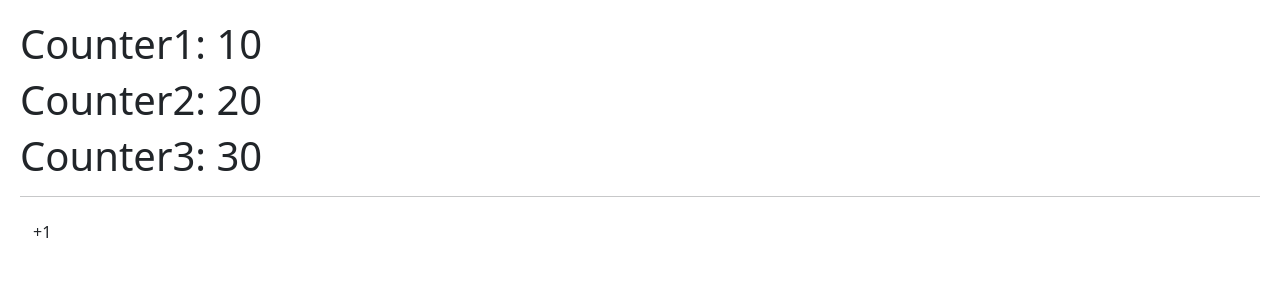
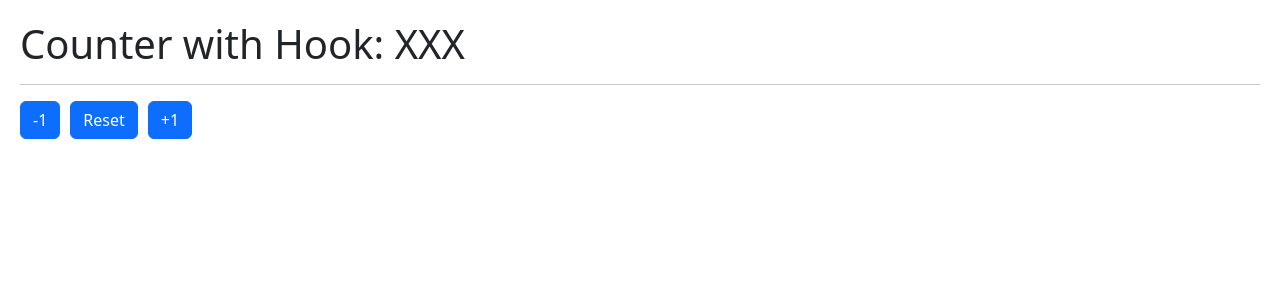
Before and after one commit to abrilBjarano/Hooks, a React (Vite) app: page / in a window 1280 px wide. Shown: the top 300 px of the page. Built offline with nearby package versions, Linux system fonts and the light colour scheme.

Commit message:
Created CounterWithCustomHookCounterWithCustomHook and implemented to main

```diff
--- /dev/null
+++ b/src/01-useState/CounterWithCustomHook.jsx
@@ -0,0 +1,12 @@
+export const CounterWithCustomHook = () => {
+  return (
+    <>
+      <h1>Counter with Hook: XXX</h1>
+      <hr />
+
+      <button className="btn btn-primary">-1</button>
+      <button className="btn btn-primary">Reset</button>
+      <button className="btn btn-primary">+1</button>
+    </>
+  )
+}
--- a/src/main.jsx
+++ b/src/main.jsx
@@ -2,12 +2,10 @@
 import ReactDOM from 'react-dom/client';
 
 import './index.css';
-import { CounterApp } from './01-useState/CounterApp';
-// import { HooksApp } from './HooksApp';
+import { CounterWithCustomHook } from './01-useState/CounterWithCustomHook';
 
 ReactDOM.createRoot(document.getElementById('root')).render(
   <React.StrictMode>
-    {/* <HooksApp /> */}
-    <CounterApp />
+    <CounterWithCustomHook />
   </React.StrictMode>,
 )
```
